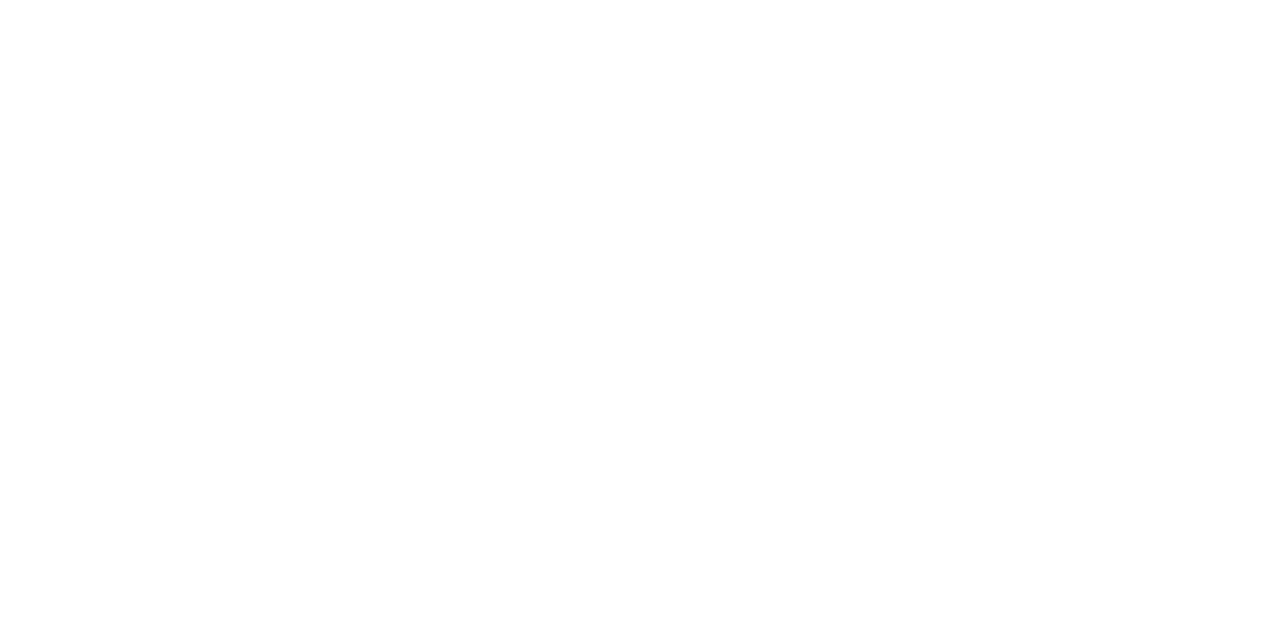
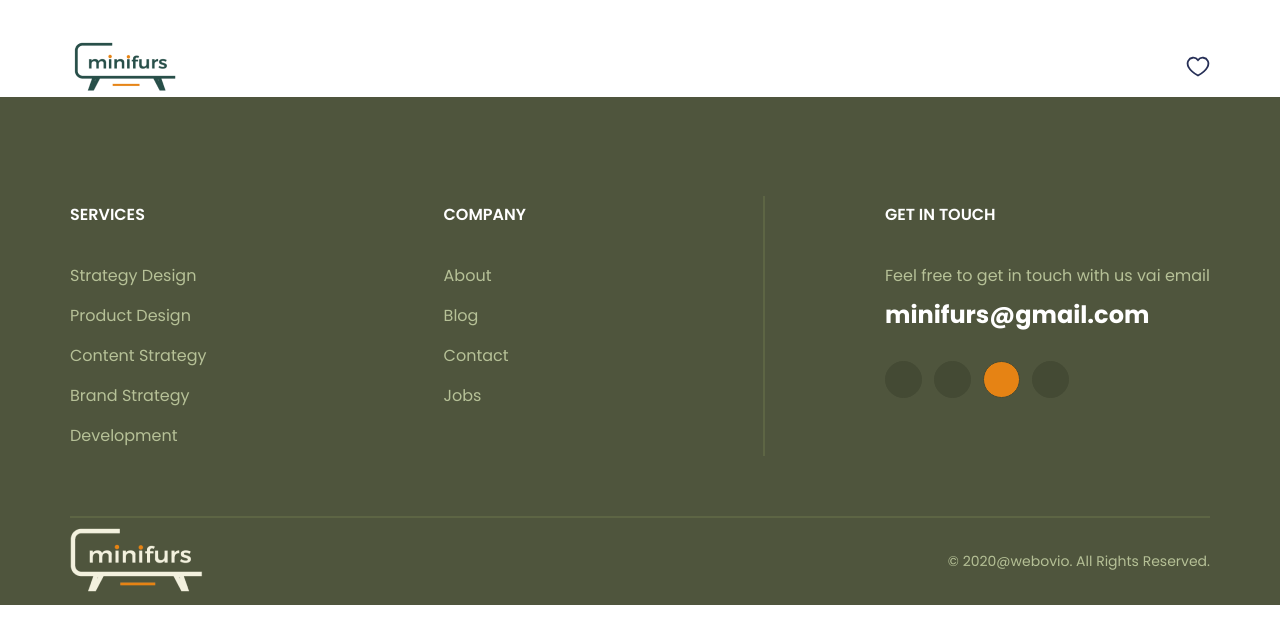
Before and after one commit to kiendinh-agilityio/javascript-training, a website built with Parcel: page src/index.html in a window 1280 px wide. Built offline with nearby package versions, Linux system fonts and the light colour scheme.

Commit message:
Feature/implement footer

```diff
--- a/src/index.html
+++ b/src/index.html
@@ -8,6 +8,68 @@
     <title>Furniture</title>
   </head>
   <body>
+    <!-- Header start -->
+    <header class="header">
+      <div class="container">
+        <div class="d-flex header-content">
+          <a class="header-logo" href="/src/index.html">
+            <img src="./assets/images/logo.png" alt="Furniture">
+          </a>
+          <button class="c-pointer btn-list-favorites">
+            <img src="./assets/images/icon-heart.svg" alt="Heart">
+          </button>
+        </div>
+      </div>
+    </header>
+    <!-- Header end -->
+
+    <!-- List Furniture start -->
+    <!-- List Furniture end -->
+
+    <!-- Footer start -->
+    <footer class="footer">
+      <div class="container">
+        <nav class="d-flex footer-nav">
+          <div class="footer-nav-item">
+            <p class="footer-nav-heading">SERVICES</p>
+            <ul class="services-list">
+              <li><a class="footer-nav-description" href="#">Strategy Design</a></li>
+              <li><a class="footer-nav-description" href="#">Product Design</a></li>
+              <li><a class="footer-nav-description" href="#">Content Strategy</a></li>
+              <li><a class="footer-nav-description" href="#">Brand Strategy</a></li>
+              <li><a class="footer-nav-description" href="#">Development</a></li>
+            </ul>
+          </div>
+          <div class="footer-nav-item">
+            <p class="footer-nav-heading">COMPANY</p>
+            <ul class="company-list">
+              <li><a class="footer-nav-description" href="#">About</a></li>
+              <li><a class="footer-nav-description" href="#">Blog</a></li>
+              <li><a class="footer-nav-description" href="#">Contact</a></li>
+              <li><a class="footer-nav-description" href="#">Jobs</a></li>
+            </ul>
+          </div>
+          <div class="footer-nav-item border-left">
+            <p class="footer-nav-heading">GET IN TOUCH</p>
+            <p class="footer-nav-description">Feel free to get in touch with us vai email</p>
+            <p><a class="contact-gmail" href="mailto:minifurs@gmail.com">minifurs@gmail.com</a></p>
+            <ul class="d-flex dot-list">
+              <li class="dot"></li>
+              <li class="dot"></li>
+              <li class="dot dot-active"></li>
+              <li class="dot"></li>
+            </ul>
+          </div>
+        </nav>
+        <div class="d-flex footer-content">
+          <a class="footer-logo" href="/src/index.html">
+            <img src="./assets/images/footer-logo.png" alt="Furniture">
+          </a>
+          <p class="copyright">© 2020@webovio. All Rights Reserved.</p>
+        </div>
+      </div>
+    </footer>
+    <!-- Footer end -->
   </body>
   <script src="./scripts/main.js"></script>
 </html>
--- /dev/null
+++ b/src/styles/bases/all.css
@@ -0,0 +1,2 @@
+@import url("./reset.css");
+@import url("./bases.css");
--- /dev/null
+++ b/src/styles/bases/bases.css
@@ -0,0 +1,57 @@
+/* Font */
+@import url('https://fonts.googleapis.com/css2?family=Poppins:wght@400;600;700&display=swap');
+
+body {
+  background-color: var(--color-primary);
+  font-family: var(--font-family);
+  font-weight: var(--font-weight-normal);
+  font-size: var(--font-size-base);
+  color: var(--color-text);
+  height: 100vh;
+}
+
+.container {
+  padding-left: var(--container-padding-sm);
+  padding-right: var(--container-padding-sm);
+  padding-top: var(--container-padding-lg);
+  width: var(--size-Full);
+  margin-left: auto;
+  margin-right: auto;
+}
+
+/* Small devices (landscape phones, 576px and up) */
+@media (min-width: 576px) {
+  .container {
+    max-width: var(--container-width-sm);
+  }
+}
+
+/* Medium devices (tablets, 768px and up) */
+@media (min-width: 768px) {
+  .container {
+    max-width: var(--container-width-md);
+    padding-left: var(--container-padding-md);
+    padding-right: var(--container-padding-md);
+  }
+}
+
+/* Large devices (desktops, 992px and up) */
+@media (min-width: 992px) {
+  .container {
+    max-width: var(--container-width-lg);
+  }
+}
+
+/* X-Large devices (large desktops, 1200px and up) */
+@media (min-width: 1200px) {
+  .container {
+    max-width: var(--container-width-xl);
+  }
+}
+
+/* XX-Large devices (larger desktops, 1600px and up) */
+@media (min-width: 1600px) {
+  .container {
+    max-width: var(--container-width-2xl);
+  }
+}
--- /dev/null
+++ b/src/styles/bases/reset.css
@@ -0,0 +1,78 @@
+html,
+body,
+div,
+span,
+h1,
+h2,
+h3,
+h4,
+h5,
+h6,
+p,
+img,
+strike,
+strong,
+dl,
+dt,
+dd,
+ol,
+ul,
+li,
+table,
+caption,
+tbody,
+tfoot,
+thead,
+tr,
+th,
+td,
+footer,
+header,
+nav,
+section {
+  margin: 0;
+  padding: 0;
+  border: 0;
+  vertical-align: baseline;
+}
+
+/* HTML5 display-role reset for older browsers */
+
+article,
+aside,
+details,
+figcaption,
+figure,
+footer,
+header,
+hgroup,
+menu,
+nav,
+section {
+  display: block;
+}
+
+body {
+  line-height: 1;
+}
+
+ol,
+ul {
+  list-style: none;
+}
+
+q:before,
+q:after {
+  content: '';
+  content: none;
+}
+
+a,
+a:hover {
+  text-decoration: none;
+}
+
+img,
+button {
+  user-select: none;
+}
--- /dev/null
+++ b/src/styles/common/all.css
@@ -0,0 +1,2 @@
+@import url("./variables.css");
+@import url("./common.css");
--- /dev/null
+++ b/src/styles/common/common.css
@@ -0,0 +1,22 @@
+.d-flex {
+  display: flex;
+}
+
+.c-pointer {
+  cursor: pointer;
+}
+
+/* Medium devices (tablets, 768px and up) */
+@media (min-width: 768px) {
+  .border-left {
+    border-left: 2px solid var(--color-blur);
+    padding-left: 90px;
+  }
+}
+
+/* X-Large devices (large desktops, 1200px and up) */
+@media (min-width: 1200px) {
+  .border-left {
+    padding-left: 120px;
+  }
+}
--- /dev/null
+++ b/src/styles/common/variables.css
@@ -0,0 +1,44 @@
+:root {
+  /* color */
+  --color-primary: #fff;
+  --color-text: #121212;
+  --color-descripton: #b6c197;
+  --color-dot: #444a34;
+  --color-blur: #5d6544;
+  --color-copyright: #b5c096;
+
+  --bg-footer: #4f553d;
+  --bg-dot-active: #e68314;
+
+  /* width */
+  --size-full: 100%;
+
+  /* container */
+  --container-width-sm: 540px;
+  --container-width-md: 768px;
+  --container-width-lg: 960px;
+  --container-width-xl: 1140px;
+  --container-width-2xl: 1320px;
+  --container-padding-sm: 16px;
+  --container-padding-md: 30px;
+  --container-padding-lg: 39px;
+
+  /* font family */
+  --font-family: 'Poppins';
+  --font-weight-normal: 400;
+  --font-weight-semibold: 600;
+  --font-weight-bold: 700;
+
+  /* font size */
+  --font-size-sm: 14px;
+  --font-size-base: 16px;
+  --font-size-xl: 24px;
+
+  /* line height */
+  --line-height-sm: 21px;
+  --line-height-base: 38px;
+  --line-height-xl: 40px;
+
+  /* border radius */
+  --border-radius-round: 50%;
+}
--- /dev/null
+++ b/src/styles/components/all.css
@@ -0,0 +1 @@
+@import url("./dot.css");
--- /dev/null
+++ b/src/styles/components/dot.css
@@ -0,0 +1,16 @@
+.dot {
+  border: 1px solid var(--color-dot);
+  background-color: var(--color-dot);
+  width: 35px;
+  height: 35px;
+  cursor: pointer;
+  border-radius: var(--border-radius-round);
+}
+
+.dot:not(:last-child) {
+  margin-right: 12px;
+}
+
+.dot-active {
+  background-color: var(--bg-dot-active);
+}
--- /dev/null
+++ b/src/styles/layout/all.css
@@ -0,0 +1,2 @@
+@import url("./header.css");
+@import url("./footer.css");
--- /dev/null
+++ b/src/styles/layout/footer.css
@@ -0,0 +1,72 @@
+.footer {
+  width: var(--size-full);
+  background-color: var(--bg-footer);
+}
+
+.footer-nav {
+  flex-direction: column;
+}
+
+.contact-gmail {
+  font-size: var(--font-size-xl);
+  font-weight: var(--font-weight-bold);
+  line-height: var(--line-height-base);
+  color: var(--color-primary);
+}
+
+.dot-list {
+  margin-top: 27px;
+}
+
+.footer-content {
+  margin-top: 60px;
+  border-top: 2px solid var(--color-blur);
+  padding: 10px 0;
+  justify-content: space-between;
+  align-items: center;
+}
+
+.footer-nav-item:not(:last-child) {
+  margin-bottom: 30px;
+}
+
+.copyright {
+  color: var(--color-copyright);
+  font-size: var(--font-size-sm);
+  line-height: var(--line-height-sm);
+}
+
+.footer-nav-heading {
+  font-size: var(--font-size-base);
+  line-height: var(--line-height-base);
+  color: var(--color-primary);
+  font-weight: var(--font-weight-semibold);
+  margin-bottom: 22px;
+}
+
+.footer-nav-description {
+  font-size: var(--font-size-base);
+  line-height: var(--line-height-xl);
+  color: var(--color-descripton);
+}
+
+.services-list .footer-nav-description:hover,
+.company-list .footer-nav-description:hover {
+  color: var(--color-primary);
+}
+
+/* Medium devices (tablets, 768px and up) */
+@media (min-width: 768px) {
+  .footer {
+    padding-top: 60px;
+  }
+
+  .footer-nav {
+    flex-direction: row;
+    justify-content: space-between;
+  }
+
+  .footer-nav-item:not(:last-child) {
+    margin-bottom: 0;
+  }
+}
--- /dev/null
+++ b/src/styles/layout/header.css
@@ -0,0 +1,9 @@
+.header-content {
+  justify-content: space-between;
+}
+
+.btn-list-favorites {
+  border: 0;
+  padding: 0;
+  background: var(--color-primary);
+}
--- a/src/styles/main.css
+++ b/src/styles/main.css
@@ -0,0 +1,4 @@
+@import url("./bases/all.css");
+@import url("./components/all.css");
+@import url("./common/all.css");
+@import url("./layout/all.css");
```
Also changed, not shown: README.md, src/assets/images/footer-logo.png (added), src/assets/images/icon-heart.svg (added), src/assets/images/logo.png (added).
